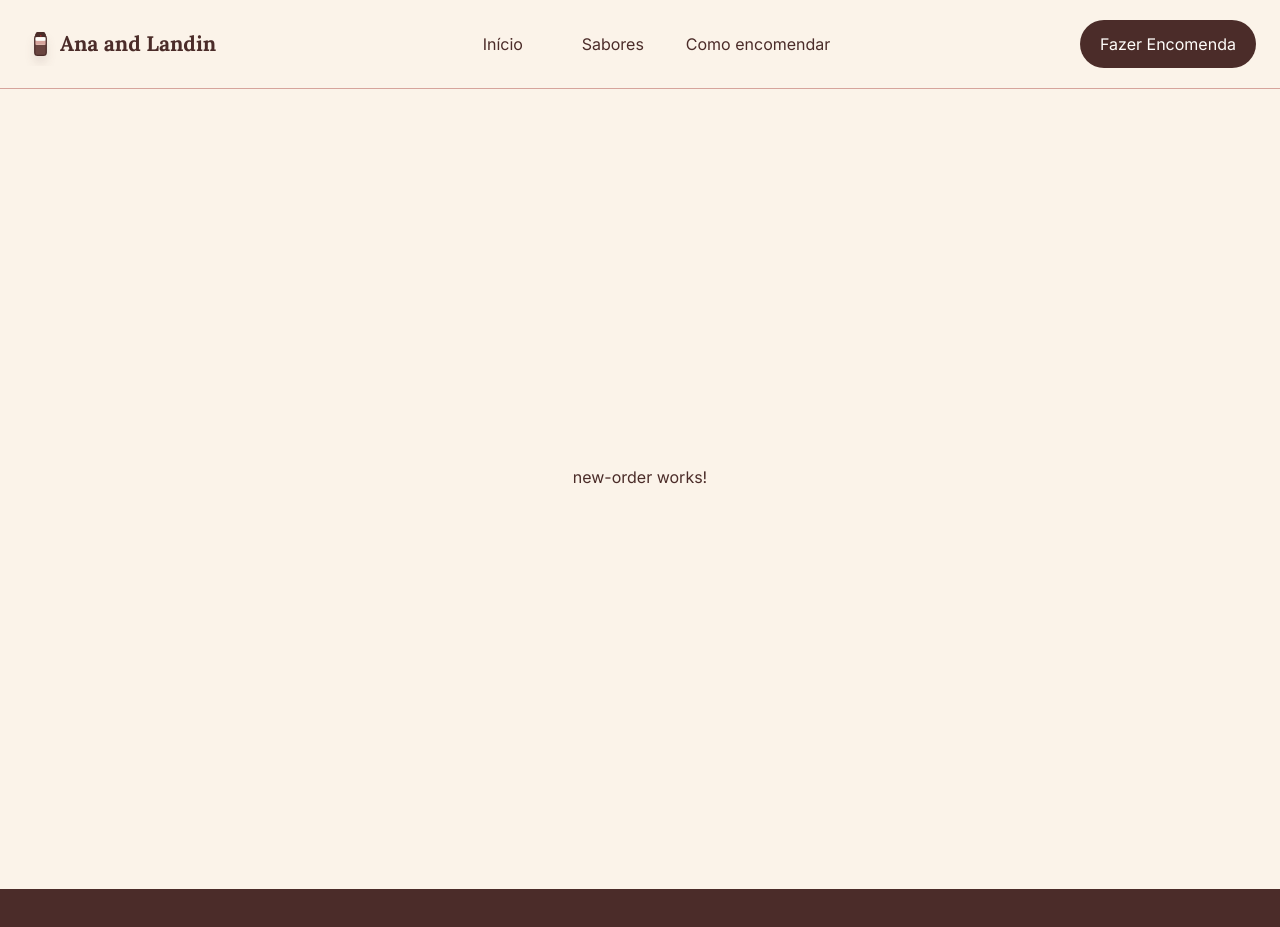
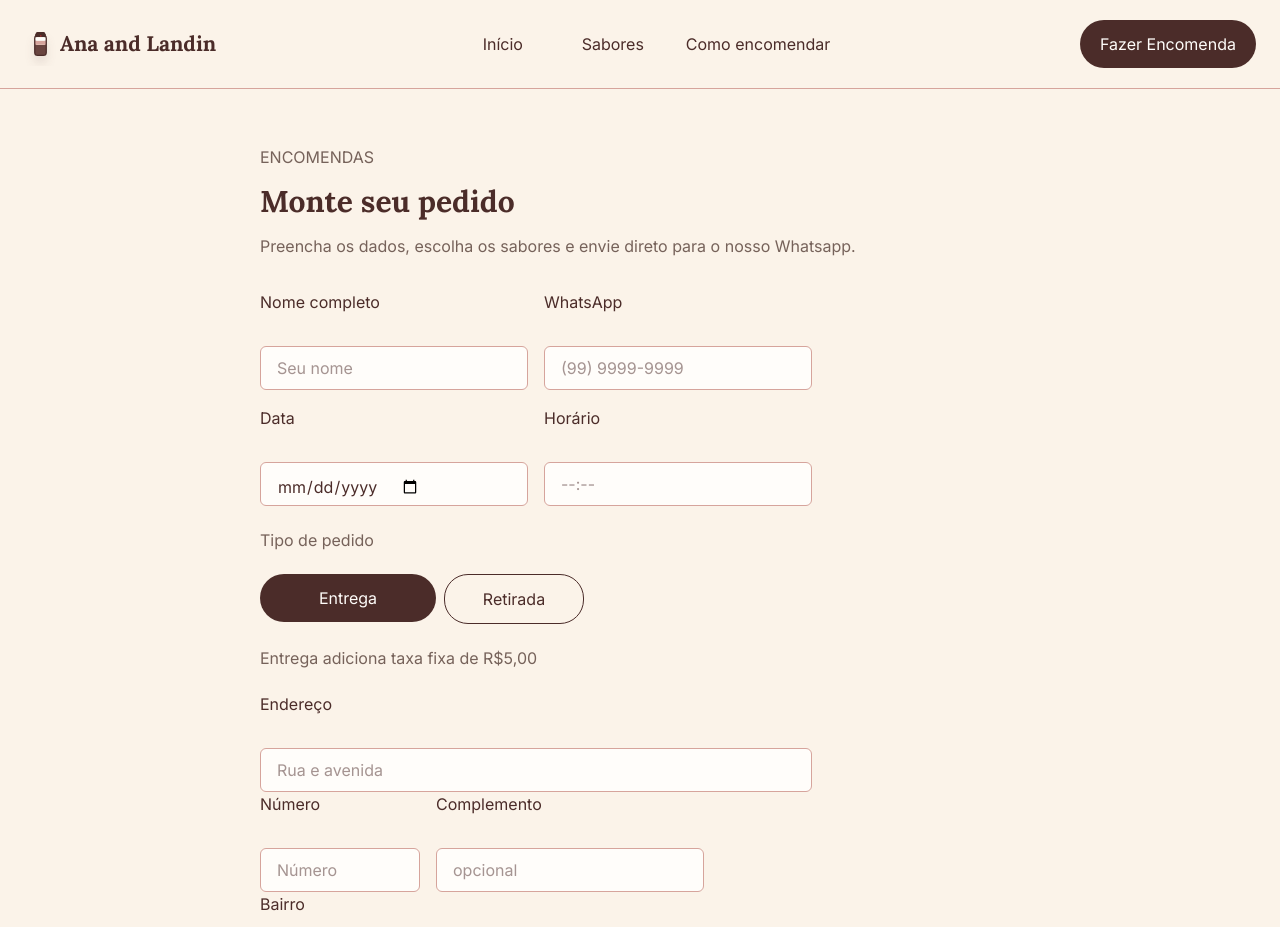
Before and after one commit to G-Landim/potinho-doce, an Angular app: page /new-order in a window 1280 px wide. Shown: the top 927 px of the page. Built offline with nearby package versions, Linux system fonts and the light colour scheme.

Commit message:
wip(PD-009): configure order form

```diff
--- a/src/app/pages/new-order/new-order.html
+++ b/src/app/pages/new-order/new-order.html
@@ -1 +1,66 @@
-<p>new-order works!</p>
+<div class="new-order">
+    <div class="container-head">
+        <p>ENCOMENDAS</p>
+        <h1 class="font-bold text-[30px]">Monte seu pedido</h1>
+        <p>Preencha os dados, escolha os sabores e envie direto para o nosso Whatsapp.</p>
+    </div>
+    <div class="container">
+        <div class="container-form">
+            <form class="flex flex-col gap-[22px]">
+                <div class="container-grid">
+                    <div class="flex flex-col gap-8">
+                        <label for="name">Nome completo</label>
+                        <input id="name" type="text" placeholder="Seu nome">
+                    </div>
+                    <div class="flex flex-col gap-8">
+                        <label for="phone">WhatsApp</label>
+                        <input id="phone" type="tel" inputmode="tel" placeholder="(99) 9999-9999">
+                    </div>
+                    <div class="flex flex-col gap-8">
+                        <label for="date">Data</label>
+                        <input id="date" type="date">
+                    </div>
+                    <div class="flex flex-col gap-8">
+                        <label for="name">Horário</label>
+                        <input id="name" type="datetime" placeholder="--:--">
+                    </div>
+                </div>
+
+                <div class="order-type">
+                    <p>Tipo de pedido</p>
+                    <div class="flex gap-[8px]">
+                        <pd-button [buttonTypes]="'primary'" [title]="'Entrega'"/>
+                        <pd-button [buttonTypes]="'secondary'" [title]="'Retirada'"/>
+                    </div>
+                    <p>Entrega adiciona taxa fixa de R$5,00</p>
+                </div>
+
+                <div class="country">
+                    <div class="flex flex-col gap-8">
+                        <label for="country">Endereço</label>
+                        <input id="country" type="text" placeholder="Rua e avenida">
+                    </div>
+
+                    <div class="flex gap-[16px] ">
+                        <div class="flex flex-col gap-8">
+                            <label for="number">Número</label>
+                            <input class="teste" id="number" type="number" placeholder="Número">
+                        </div>
+                        <div class="flex flex-col gap-8">
+                            <label for="complement">Complemento</label>
+                            <input id="complement" type="text" placeholder="opcional">
+                        </div>
+                    </div>
+                    <div class="flex flex-col gap-8">
+                        <label for="district">Bairro</label>
+                        <input id="district" type="text" placeholder="Bairro">
+                    </div>
+                    <div class="flex flex-col gap-8">
+                        <label for="postal-code">CEP</label>
+                        <input id="postal-code" type="number" placeholder="0000-000">
+                    </div>
+                </div>
+            </form>
+        </div>
+    </div>
+</div>
--- a/src/app/pages/new-order/new-order.scss
+++ b/src/app/pages/new-order/new-order.scss
@@ -1,10 +1,67 @@
-*{
+.new-order{
     display: flex;
-    justify-content: center;
     width: 100%;
-    height: 100vh;
+    height: 100%;
     padding: 56px 260px 80px 260px;
     flex-direction: column;
-    align-items: center;
+    align-items: start;
     gap: 32px;
+
+    input{
+        display: flex;
+        height: 44px;
+        padding: 12px 16px;
+        flex-direction: column;
+        align-items: flex-start;
+        gap: 8px;
+        border-radius: 6px;
+        border: 1px solid var(--color-border);
+        background: var(--color-surface);
+        font: var(--font-family-base);
+    }
+
+    // .container{
+    //     display: flex;
+    //     width: 602px;
+    //     flex-direction: column;
+    //     align-items: flex-start;
+    //     gap: 22px;
+    //     flex-shrink: 0;
+
+        .container-head{
+            display: flex;
+            width: 920px;
+            flex-direction: column;
+            align-items: flex-start;
+            gap: 10px;
+        }
+
+        .container-form{
+            display: flex;
+            width: 602px;
+            flex-direction: column;
+            align-items: flex-start;
+            gap: 22px;
+            flex-shrink: 0;
+
+            .container-grid{
+                display: grid;
+                grid-template-columns: 1fr 1fr;
+                gap: 16px
+            }
+
+            .order-type{
+                display: flex;
+                flex-direction: column;
+                gap: 22px;
+            }
+
+            .country{
+
+                .teste{
+                    width: 160px;
+                }
+            }
+        }
+    // }
 }
--- a/src/app/pages/new-order/new-order.ts
+++ b/src/app/pages/new-order/new-order.ts
@@ -1,9 +1,16 @@
-import { Component } from '@angular/core';
+import { Component, inject } from '@angular/core';
+import { FormBuilder, FormGroup, FormArray } from '@angular/forms';
+import { PdButton } from '../../shared/components/pd-button/pd-button';
 
 @Component({
-  imports: [],
+  imports: [PdButton],
   selector: 'app-new-order',
   styleUrl: './new-order.scss',
   templateUrl: './new-order.html',
 })
-export class NewOrder {}
+export class NewOrder {
+  fb = inject(FormBuilder);
+
+  form = this.fb.group
+
+}
--- a/src/styles.scss
+++ b/src/styles.scss
@@ -83,7 +83,8 @@ time,
 address,
 q,
 blockquote {
-  font-family: var(--font-family-base)
+  font-family: var(--font-family-base);
+  color: var(--color-muted);
 }
 
 
```
